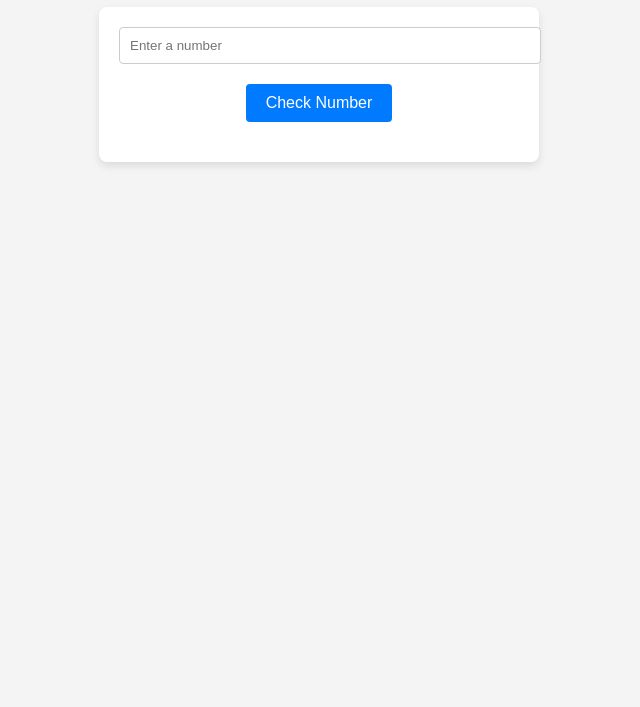
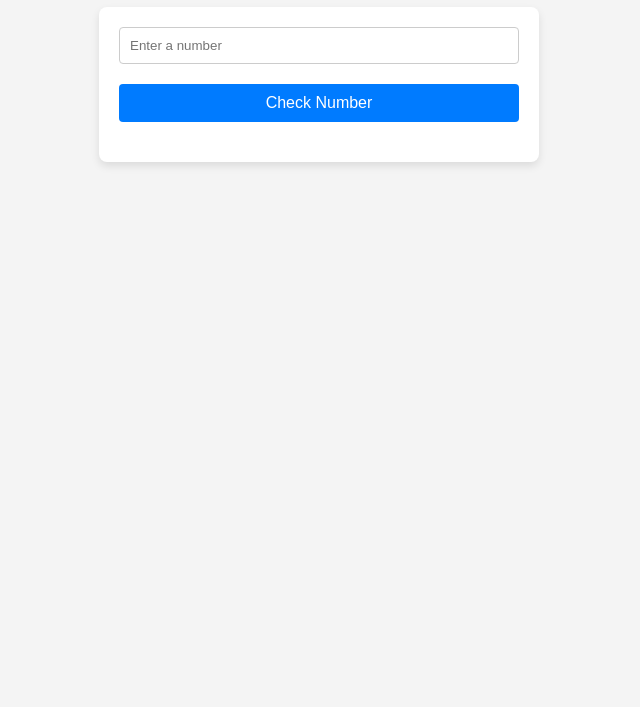
Before and after one commit to yanna-torres/av1-script-api, a plain HTML site: page index.html in a window 1280 px wide. Shown: the part 93-800 px from the top of the page, without its empty margins (321-961 px from the left). Drawn offline with Linux system fonts and the light colour scheme.

Commit message:
fix: adjust layout in index.html

```diff
--- a/data/numbers.json
+++ b/data/numbers.json
@@ -1,6 +1,6 @@
 {
     "2": {
-        "accessed": 4
+        "accessed": 5
     },
     "4": {
         "accessed": 1
--- a/index.html
+++ b/index.html
@@ -16,6 +16,8 @@
       color: #333;
     }
     .container {
+      display: flex;
+      flex-direction: column;
       max-width: 400px;
       margin: 0 auto;
       background: #fff;
@@ -24,7 +26,6 @@
       box-shadow: 0 4px 8px rgba(0, 0, 0, 0.1);
     }
     input[type="number"] {
-      width: 100%;
       padding: 10px;
       margin-bottom: 20px;
       border: 1px solid #ccc;
```
